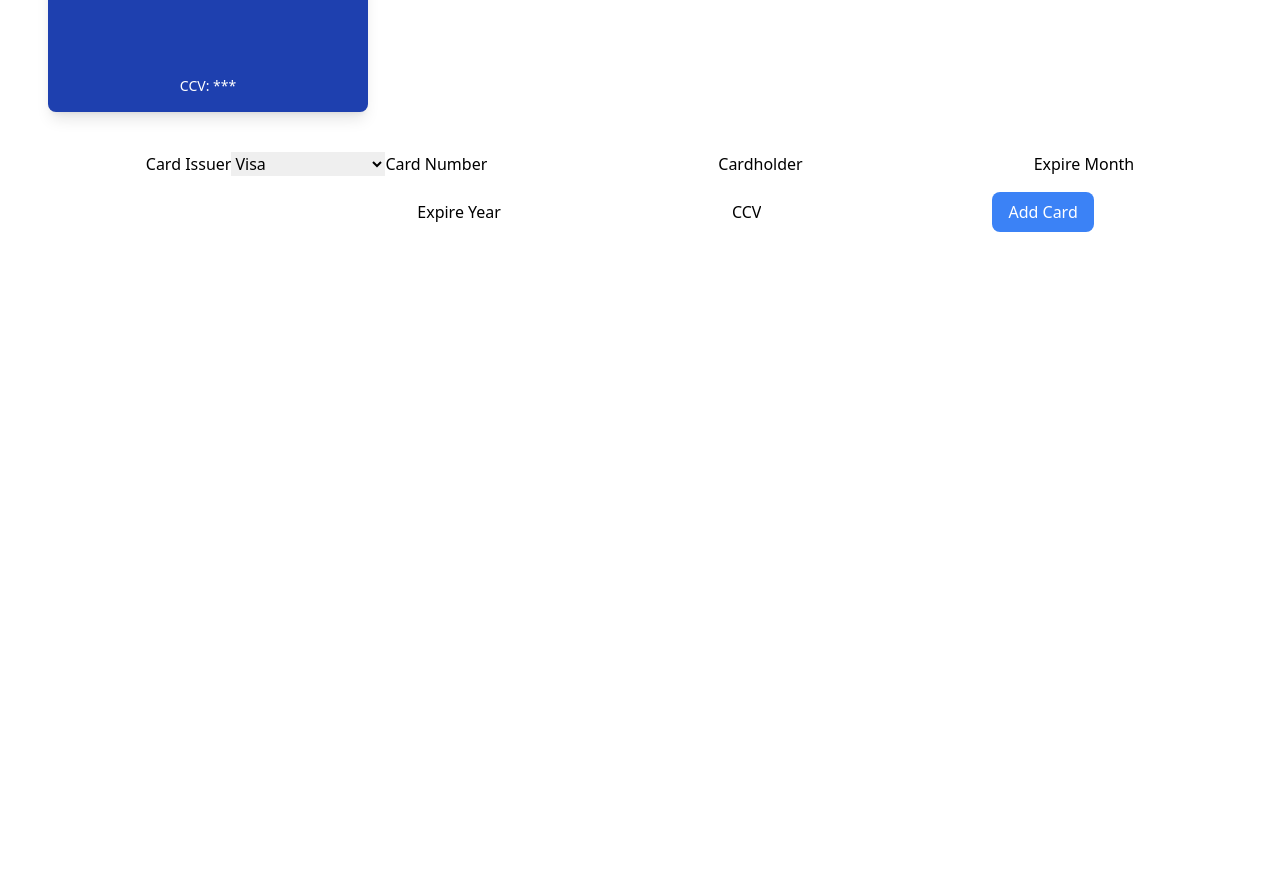
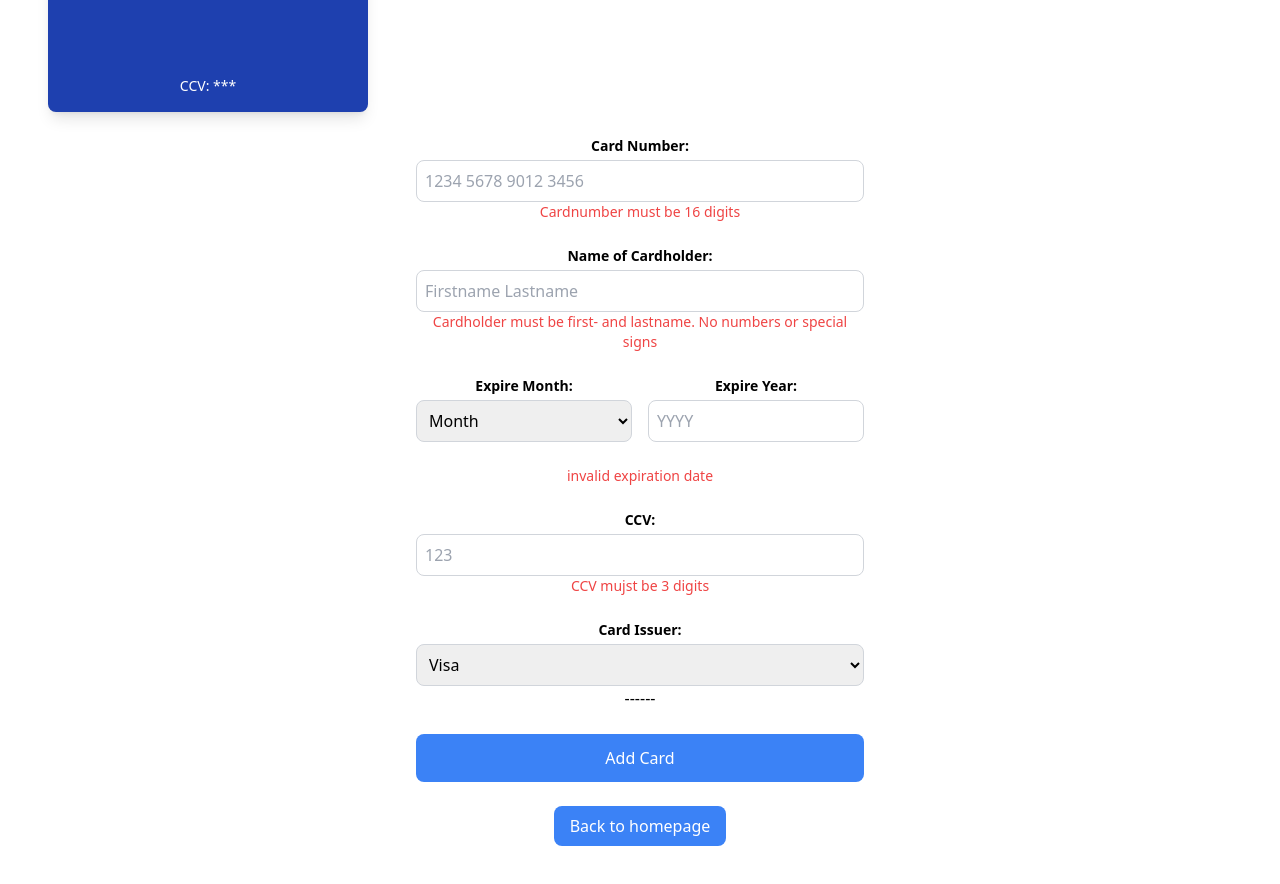
Before and after one commit to Sharlinr/JavaScript3-E-Wallet, a React (Vite) app in the folder E-Wallet-FINAL2024/: page /addcard in a window 1280 px wide. Shown: the part 520-1404 px from the top of the page. Before the commit the page ends 800 px from the top, so only its background shows below. Built offline with nearby package versions, Linux system fonts and the light colour scheme.

Commit message:
clean up validation-functions

```diff
--- a/E-Wallet-FINAL2024/src/components/CardForm.jsx
+++ b/E-Wallet-FINAL2024/src/components/CardForm.jsx
@@ -1,14 +1,8 @@
-import React from "react";
+import React, { useEffect } from "react";
 import { useState } from "react";
 import { Link } from "react-router-dom";
+import { getFormErrors } from "../utils/validationHelpers";
 import CardPreview from "./CardPreview";
-
-/*
-Högst upp ska en förhandsvisning av kortet finnas, som uppdateras automatiskt när användare fyller i informationen.
-Fältet kortnummer måste innehålla 16 siffror.
-Utgångsdatum får inte vara ett datum som redan passerat.
-Namnet får inte innehålla siffror.
-Varje kortutgivare ska ge kortet olika utseenden i form av kortets färg + namn eller logotyp för kortutgivaren. */
 
 const CardForm = ({
   onSubmit,
@@ -24,22 +18,19 @@ const CardForm = ({
     issuer: initialValues.issuer || "Visa",
   });
 
+  const [errors, setErrors] = useState({
+    cardNumber: "",
+    cardholder: "",
+    expireDate: "",
+    ccv: "",
+  });
+
+  useEffect(() => {
+    setErrors(getFormErrors(cardDetails));
+  }, [cardDetails]);
+
   const { cardNumber, cardholder, expireMonth, expireYear, ccv, issuer } =
     cardDetails;
-
-  //DATE ISSUES
-  const currentYear = new Date().getFullYear();
-  const currentMonth = new Date().getMonth() + 1;
-
-  const isValidDate = () => {
-    const year = parseInt(expireYear, 10);
-    const month = parseInt(expireMonth, 10);
-    const expirationDate = new Date(year, month - 1);
-    const today = new Date(currentYear, currentMonth - 1);
-
-    return expirationDate >= today;
-  };
-  //DATE ISSUES ENDS
 
   const handleChange = (e) => {
     setCardDetails({
@@ -50,12 +41,13 @@ const CardForm = ({
 
   const handleSubmit = (e) => {
     e.preventDefault();
-    if (isValidDate()) {
+    const formErrors = getFormErrors(cardDetails);
+    if (Object.values(formErrors).every((error) => error === "")) {
       onSubmit(cardDetails);
+    } else {
+      setErrors(formErrors);
     }
   };
-
-  const backHome = () => {};
 
   return (
     <>
@@ -80,14 +72,13 @@ const CardForm = ({
             onChange={handleChange}
             placeholder="1234 5678 9012 3456"
             maxLength="16"
-            minLength="16"
-            pattern="\d{16}"
-            title="Cardnumber must be 16 digits"
             className="w-full p-2 border border-gray-300 rounded-lg focus:outline-none focus:ring-2 focus:ring-blue-500"
             required
           />
+          {errors.cardNumber && (
+            <p className="text-red-500 text-sm">{errors.cardNumber}</p>
+          )}
         </div>
-
         <div>
           <label className="block text-sm font-semibold mb-1">
             Name of Cardholder:
@@ -99,12 +90,13 @@ const CardForm = ({
             onChange={handleChange}
             placeholder="Firstname Lastname"
             className="w-full p-2 border border-gray-300 rounded-lg focus:outline-none focus:ring-2 focus:ring-blue-500"
-            pattern="^[a-zA-Z]+ [a-zA-Z]+$" // Förnamn och efternamn
             title="Name must include first and last name"
             required
           />
+          {errors.cardholder && (
+            <p className="text-red-500 text-sm">{errors.cardholder}</p>
+          )}
         </div>
-
         <div className="grid grid-cols-2 gap-4">
           <div>
             <label className="block text-sm font-semibold mb-1">
@@ -143,13 +135,15 @@ const CardForm = ({
               value={expireYear}
               onChange={handleChange}
               placeholder="YYYY"
-              min={currentYear}
+              min={new Date().getFullYear()}
               className="w-full p-2 border border-gray-300 rounded-lg focus:outline-none focus:ring-2 focus:ring-blue-500"
               required
             />
           </div>
         </div>
-
+        {errors.expireDate && (
+          <p className="text-red-500 text-sm">{errors.expireDate}</p>
+        )}
         <div>
           <label className="block text-sm font-semibold mb-1">CCV:</label>
           <input
@@ -160,12 +154,11 @@ const CardForm = ({
             placeholder="123"
             maxLength="3"
             minLength="3"
-            pattern="\d{3}"
             className="w-full p-2 border border-gray-300 rounded-lg focus:outline-none focus:ring-2 focus:ring-blue-500"
             required
           />
+          {errors.ccv && <p className="text-red-500 text-sm">{errors.ccv}</p>}
         </div>
-
         <div>
           <label className="block text-sm font-semibold mb-1">
             Card Issuer:
@@ -181,23 +174,10 @@ const CardForm = ({
             <option value="American Express">American Express</option>
           </select>
         </div>
-
+        ------
         <button
           type="submit"
-          className={`w-full py-2 px-4 rounded-lg transition duration-300 ${
-            isValidDate() &&
-            cardNumber.length === 16 &&
-            ccv.length === 3 &&
-            /^[a-zA-Z]+ [a-zA-Z]+$/.test(cardholder)
-              ? "bg-blue-500 text-white hover:bg-blue-600"
-              : "bg-blue-200 text-blue-400 cursor-not-allowed"
-          }`}
-          disabled={
-            !isValidDate() ||
-            cardNumber.length !== 16 ||
-            ccv.length !== 3 ||
-            !/^[a-zA-Z]+ [a-zA-Z]+$/.test(cardholder)
-          }
+          className="w-full py-3 px-4 rounded-lg bg-blue-500 text-white hover:bg-blue-600 transition duration-300"
         >
           {submitText}
         </button>
--- a/E-Wallet-FINAL2024/src/pages/AddCard.jsx
+++ b/E-Wallet-FINAL2024/src/pages/AddCard.jsx
@@ -1,9 +1,8 @@
 import React from "react";
 import { useState } from "react";
-import { Link, useNavigate } from "react-router-dom";
-import CardPreview from "../components/CardPreview";
+import { useNavigate } from "react-router-dom";
+import { useDispatch } from "react-redux";
 import { addCard } from "../redux/cardSlice";
-import { useDispatch, useSelector } from "react-redux";
 import CardForm from "../components/CardForm";
 
 const AddCard = () => {
@@ -19,96 +18,23 @@ const AddCard = () => {
   const navigate = useNavigate();
   const dispatch = useDispatch();
 
-  /*  const handleAddCard = (newCard) => {
-    onAddCard(newCard);
-    navigate("/");
-};*/
-
-  const handleChange = (e) => {
-    const { name, value } = e.target;
-    setNewCard({ ...newCard, [name]: value });
-  };
-
-  const handleSubmit = (e) => {
-    e.preventDefault();
+  const handleSubmit = (cardDetails) => {
     const id = Math.random();
-    dispatch(addCard({ ...newCard, id, isActive: false }));
+    dispatch(addCard({ ...cardDetails, id, isActive: false }));
     navigate("/");
   };
 
   return (
     <div className="p-4">
       <h1 className="text-2xl font-bold mb-4">Add New Card</h1>
-      <CardPreview {...newCard} />
 
-      <form onSubmit={handleSubmit} className="space-y-4">
-        {/* Formulärfält */}
-        <label>Card Issuer</label>
-        <select name="issuer" value={newCard.issuer} onChange={handleChange}>
-          <option value="Visa">Visa</option>
-          <option value="Mastercard">Mastercard</option>
-          <option value="American Express">American Express</option>
-        </select>
-
-        <label>Card Number</label>
-        <input
-          type="text"
-          name="cardNumber"
-          maxLength="16"
-          onChange={handleChange}
-          required
-        />
-
-        <label>Cardholder</label>
-        <input type="text" name="cardholder" onChange={handleChange} required />
-
-        <label>Expire Month</label>
-        <input
-          type="text"
-          name="expireMonth"
-          onChange={handleChange}
-          required
-        />
-
-        <label>Expire Year</label>
-        <input type="text" name="expireYear" onChange={handleChange} required />
-
-        <label>CCV</label>
-        <input
-          type="text"
-          name="ccv"
-          maxLength="3"
-          onChange={handleChange}
-          required
-        />
-
-        <button className="bg-blue-500 text-white py-2 px-4 rounded-lg">
-          Add Card
-        </button>
-      </form>
+      <CardForm
+        onSubmit={handleSubmit}
+        initialValues={newCard}
+        submitText="Add Card"
+      />
     </div>
   );
 };
 
-/* return (
-    <main className="mb-6">
-      <header className="text-center">
-        <h1 className="text-2xl font-bold mb-6">Add new card</h1>
-      </header>
-
-      <section>
-        <CardForm onSubmit={handleAddCard} />
-      </section>
-
-      <nav className="mt-6 text-center">
-        <Link to="/">
-          <button className="bg-blue-500 text-white py-2 px-4 rounded-lg hover:bg-blue-600 transition duration-300">
-            Back to homepage
-          </button>
-        </Link>
-      </nav>
-    </main>
-  );
-};*/
-
 export default AddCard;
--- /dev/null
+++ b/E-Wallet-FINAL2024/src/utils/validationHelpers.js
@@ -0,0 +1,69 @@
+export const isValidCardNumber = (cardNumber) => {
+  if (!/^\d{16}$/.test(cardNumber)) {
+    return "Cardnumber must be 16 digits";
+  }
+  return "";
+};
+
+export const isValidCardholder = (cardholder) => {
+  if (!/^[a-zA-Z]+ [a-zA-Z]+$/.test(cardholder)) {
+    return "Cardholder must be first- and lastname. No numbers or special signs";
+  }
+  return "";
+};
+
+export const isValidDate = (expireMonth, expireYear) => {
+  const currentYear = new Date().getFullYear();
+  const currentMonth = new Date().getMonth() + 1;
+  const year = parseInt(expireYear, 10);
+  const month = parseInt(expireMonth, 10);
+
+  if (isNaN(year) || isNaN(month)) {
+    return "invalid expiration date";
+  }
+
+  const expirationDate = new Date(year, month - 1);
+  const today = new Date(currentYear, currentMonth - 1);
+
+  if (expirationDate < today) {
+    return "Expiration date must be in the future";
+  }
+  return "";
+};
+
+export const isValidCCV = (ccv) => {
+  if (!/^\d{3}$/.test(ccv)) {
+    return "CCV mujst be 3 digits";
+  }
+  return "";
+};
+
+export const getFormErrors = ({
+  cardNumber,
+  cardholder,
+  expireMonth,
+  expireYear,
+  ccv,
+}) => {
+  return {
+    cardNumber: isValidCardNumber(cardNumber),
+    cardholder: isValidCardholder(cardholder),
+    expireDate: isValidDate(expireMonth, expireYear),
+    ccv: isValidCCV(ccv),
+  };
+};
+
+/*export const isFormValid = ({
+  cardNumber,
+  cardholder,
+  expireMonth,
+  expireYear,
+  ccv,
+}) => {
+  return (
+    isValidCardNumber(cardNumber) &&
+    isValidCardholder(cardholder) &&
+    isValidDate(expireMonth, expireYear) &&
+    isValidCCV(ccv)
+  );
+};*/
```
